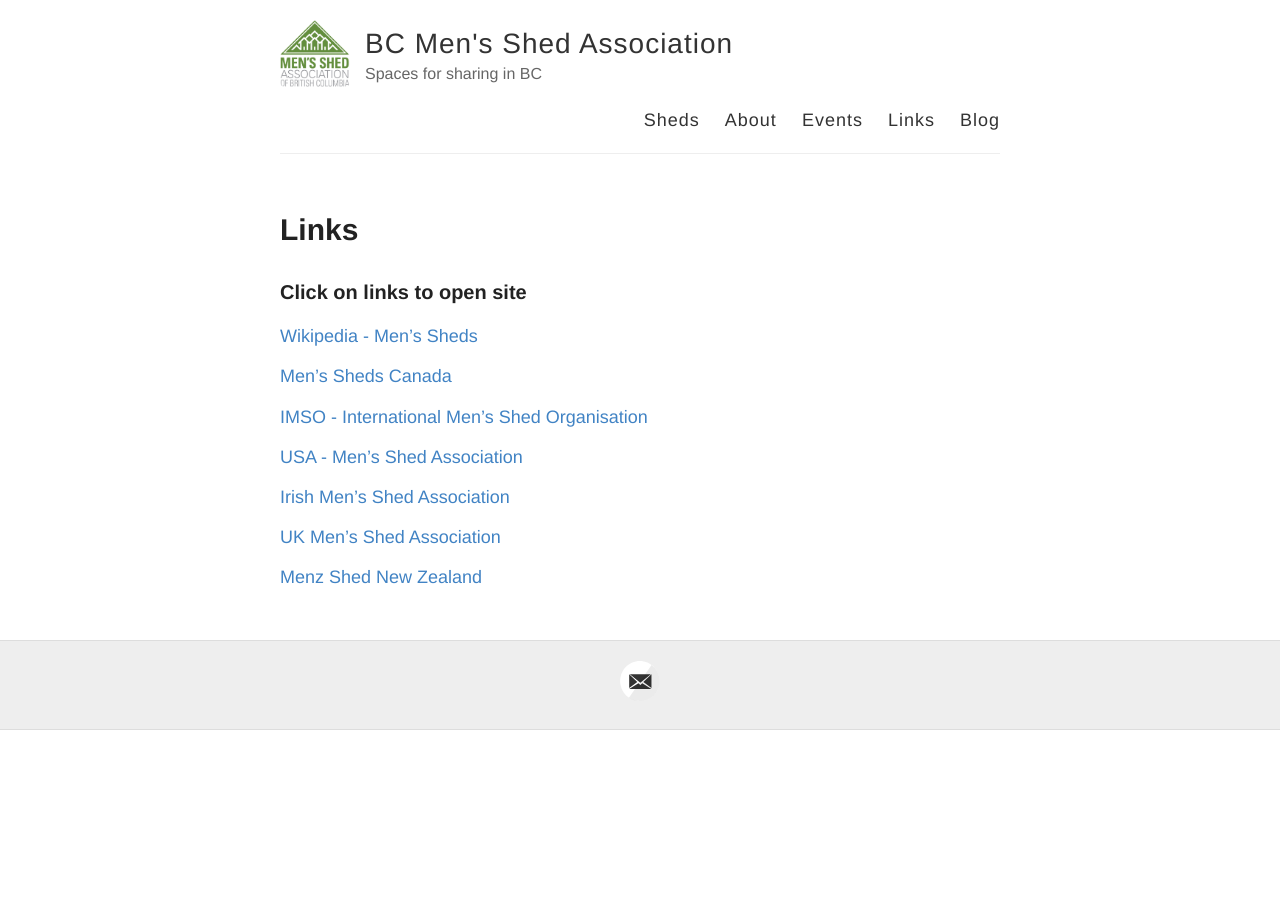
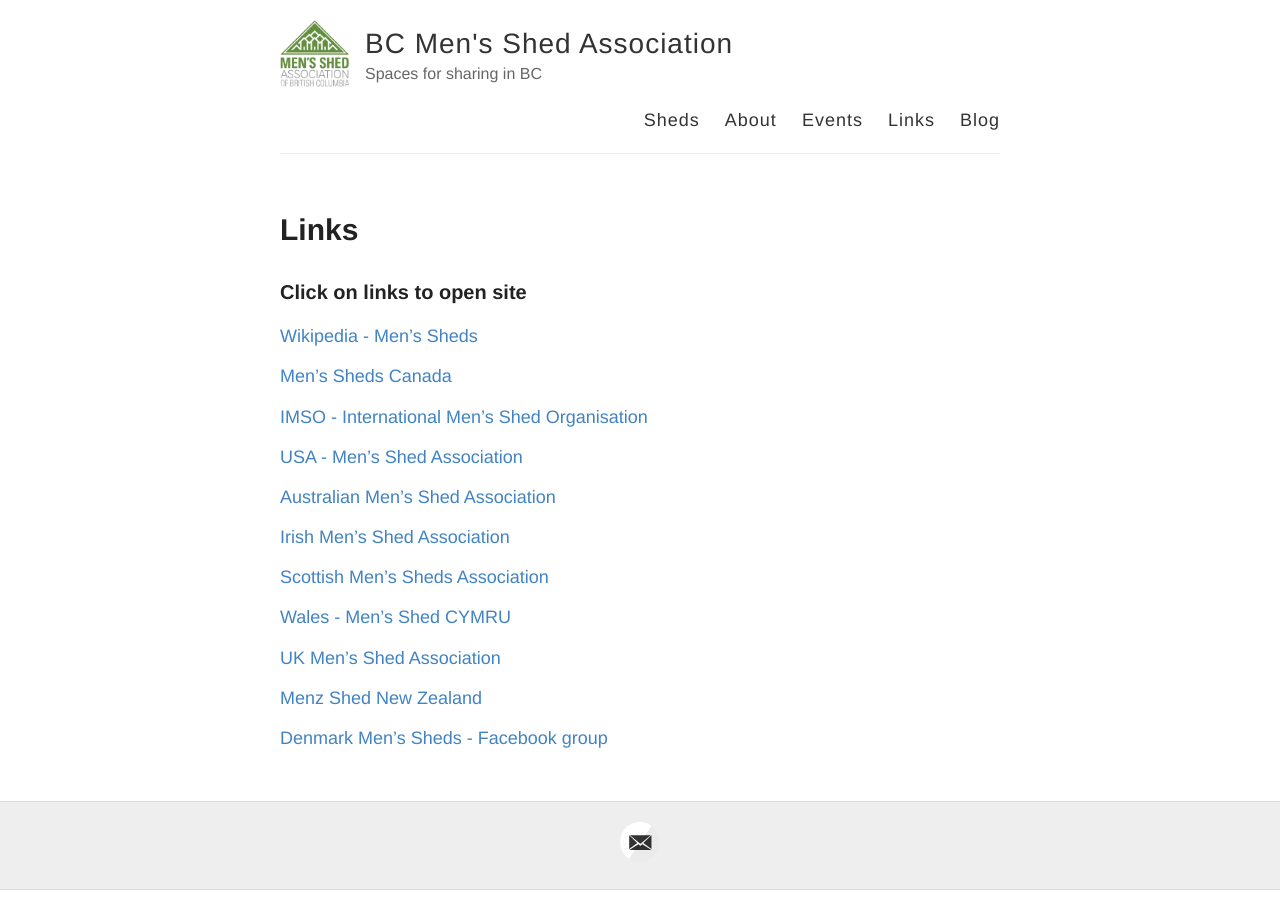
Before and after one commit to bcmensshed/bcmensshed.github.io, a Jekyll site: the page built from links.md, in a window 1280 px wide. Built offline with Jekyll 4.4.1, drawn with Linux system fonts in a browser that asks for light colours.

Commit message:
Update links.md

```diff
--- a/links.md
+++ b/links.md
@@ -13,8 +13,16 @@
 
 [USA - Men's Shed Association](https://usmenssheds.com/)
 
+[Australian Men's Shed Association](https://mensshed.org/)
+
 [Irish Men's Shed Association](https://menssheds.ie/)
+
+[Scottish Men's Sheds Association](https://scottishmsa.org.uk/)
+
+[Wales - Men's Shed CYMRU](https://www.mensshedscymru.co.uk/association/)
 
 [UK Men's Shed Association](https://menssheds.org.uk/)
 
 [Menz Shed New Zealand](http://menzshed.org.nz/)
+
+[Denmark Men's Sheds - Facebook group](https://www.facebook.com/Denmark-Mens-Shed-432031067264356/)
```
